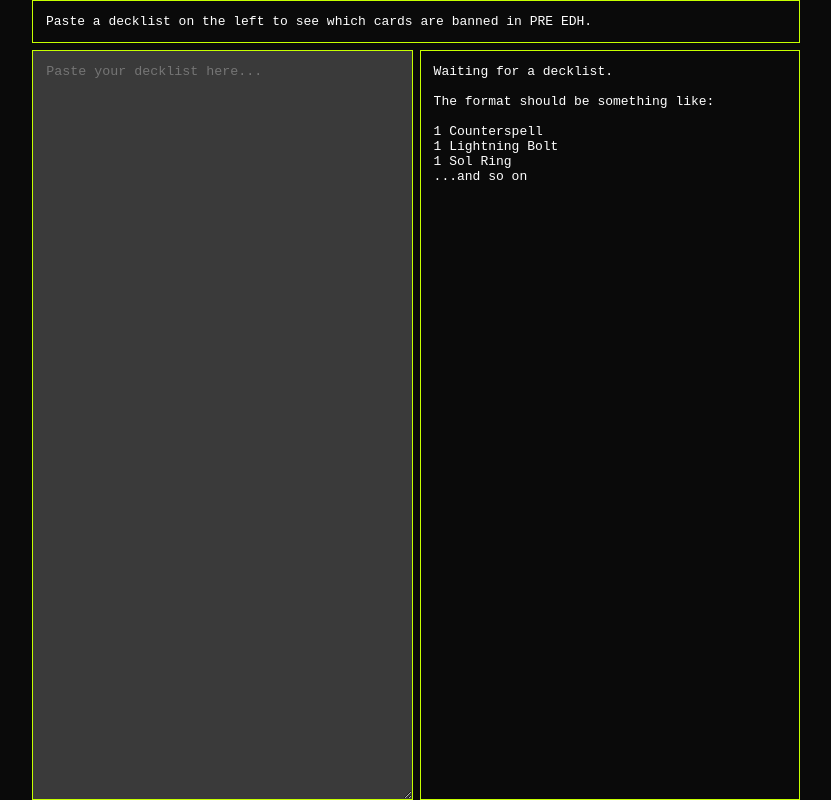
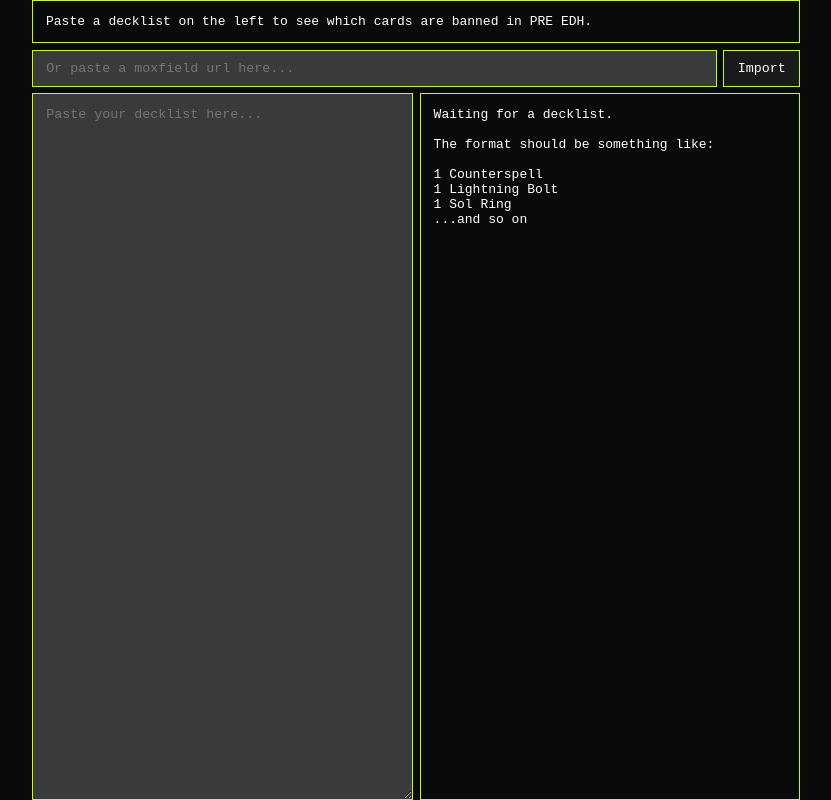
Before and after one commit to codevico/preedh, a website with bundled scripts: page index.html in a window 1280 px wide. Shown: the whole page, without its empty margins (224-1055 px from the left). Built offline with nearby package versions, Linux system fonts and the light colour scheme.

Commit message:
Import url from moxfield

```diff
--- a/index.html
+++ b/index.html
@@ -8,6 +8,10 @@
 <body>
     <div id="page">
         <div id="header">Paste a decklist on the left to see which cards are banned in PRE EDH.</div>
+        <div id="paste-wrapper">
+            <input id="url" placeholder="Or paste a moxfield url here...">
+            <button type="button" id="button-fetch">Import</button>
+        </div>
         <div id="wrapper">
             <textarea id="input" placeholder="Paste your decklist here..."></textarea>
             <ul id="results"></ul>
--- a/preedh.js
+++ b/preedh.js
@@ -12,6 +12,9 @@ const lotrLookup = lotrCards.map(c => c.toLowerCase())
 
 const input = document.getElementById('input')
 const results = document.getElementById('results')
+
+const inputUrl = document.getElementById('url')
+const buttonFetch = document.getElementById('button-fetch')
 
 function failIfPresent(card, list, reason) {
     if (list.includes(card)) {
@@ -63,7 +66,20 @@ function decklistChanged() {
     }
 }
 
+buttonFetch.addEventListener('click', async() => {
+    const url = inputUrl.value.trim()
+    input.value = ''
+    decklistChanged()
+    if (url) {
+        const response = await fetch('https://tolom.me/api/decklist/' + url)
+        const data = await response.json()
+        input.value = data.join('\n')
+        decklistChanged()
+    }
+})
+
 for (const event of ['change', 'keyup', 'paste']) {
     input.addEventListener(event, decklistChanged)
 }
+
 decklistChanged()
--- a/style.css
+++ b/style.css
@@ -8,7 +8,7 @@ body {
     align-items: center;
     justify-content: center;
 }
-body, textarea {
+body, textarea, input, button {
     font-family: monospace;
     color: white;
 }
@@ -26,9 +26,28 @@ body, textarea {
     display: flex;
     gap: .5em;
 }
+#header, #url, #button-fetch, #input, #results {
+    border: 1px solid #c6ff00;
+}
 #header, #input, #results {
-    border: 1px solid #c6ff00;
     padding: 1em;
+}
+#paste-wrapper {
+    display: flex;
+    gap: .5em;
+}
+#url {
+    padding: .75em 1em;
+    flex-grow: 1;
+    background: #3a3a3a;
+}
+#button-fetch {
+    padding: 0 1em;
+    background: #1a1a1a;
+    cursor: pointer;
+}
+#button-fetch:hover {
+    background: #0a0a0a;
 }
 #input, #results {
     flex-basis: 0;
```
